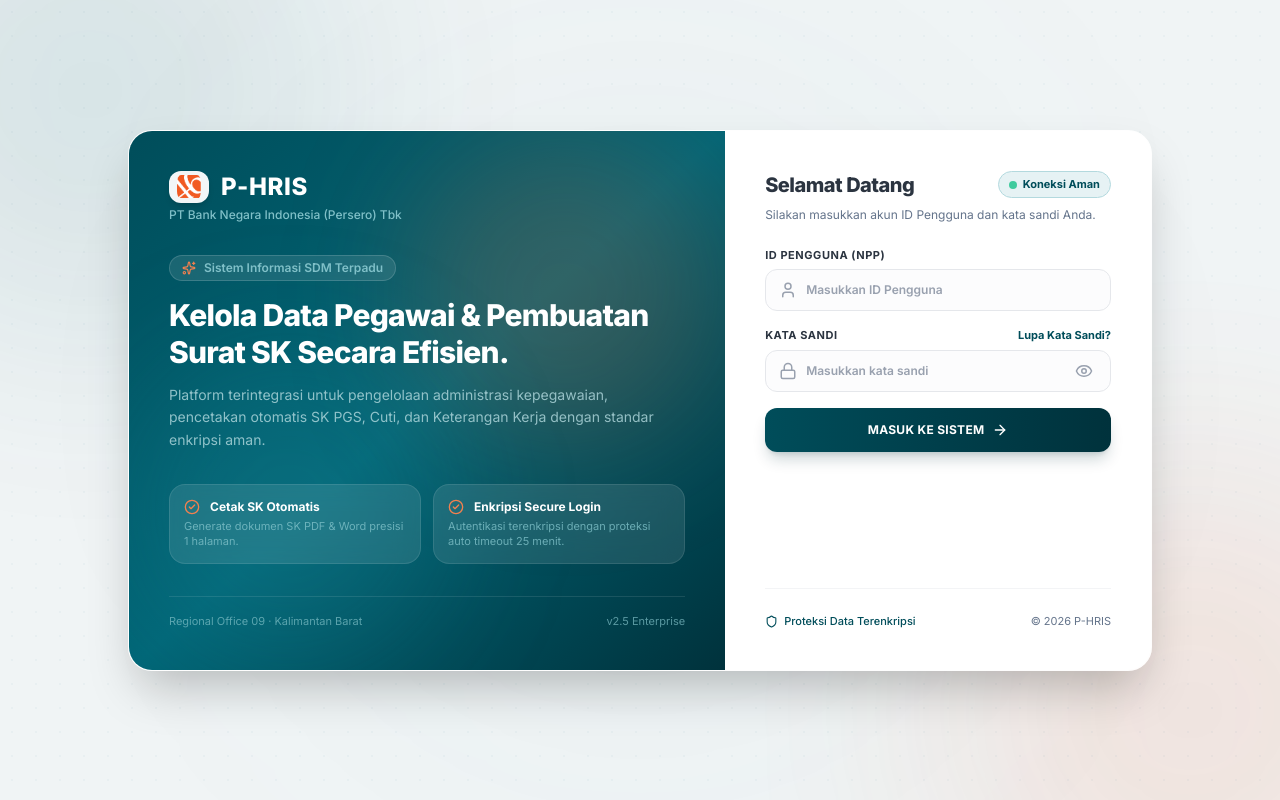
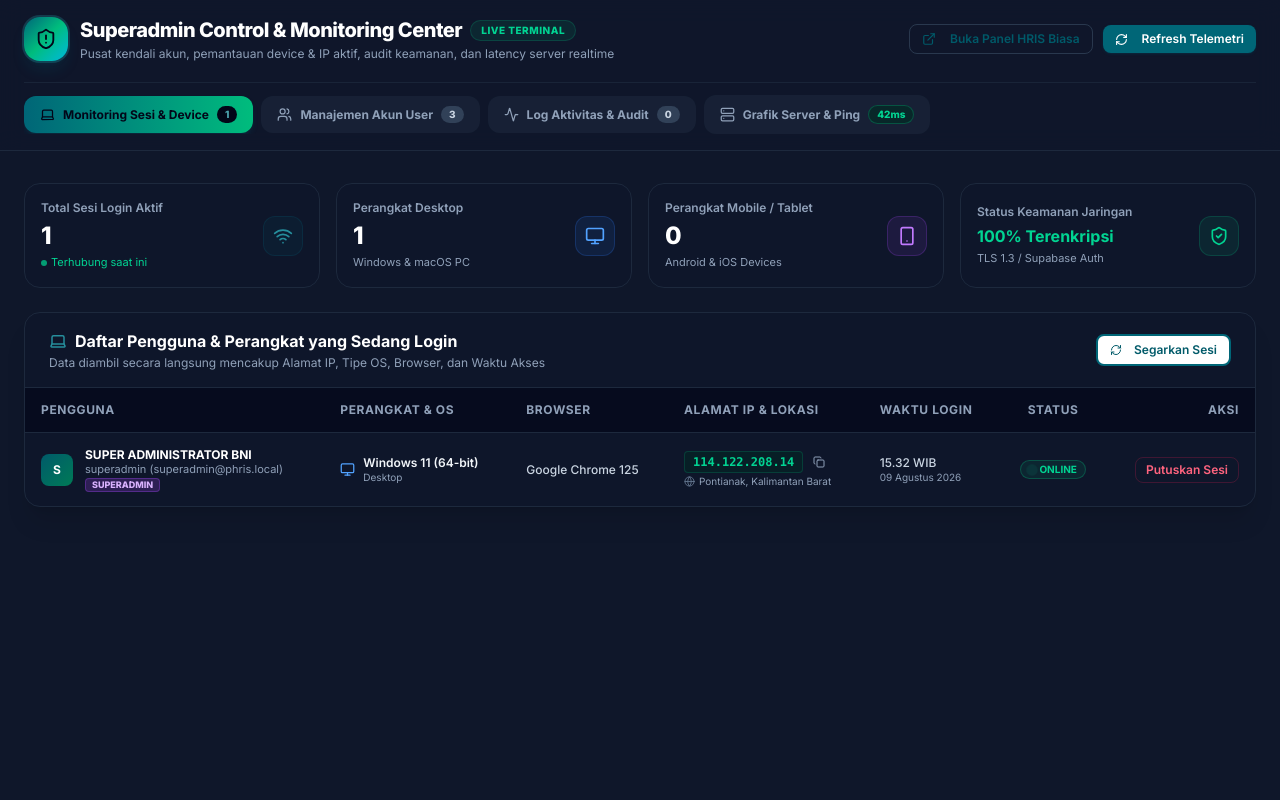
Before and after one commit to evxz0/personal-hris, a React (Vite) app: page /superadmin in a window 1280 px wide. Before the commit this address led to /login. Built offline with nearby package versions, Linux system fonts and the light colour scheme; sample sign-in values are in the browser's storage.

Commit message:
fix(auth): guarantee instant login for superadmin and admin accounts

```diff
--- a/src/App.tsx
+++ b/src/App.tsx
@@ -20,12 +20,19 @@
 import SuperadminPage from './pages/Superadmin'
 
 function ProtectedRoute({ session, children }: { session: Session | null; children: React.ReactNode }) {
-  if (!session) return <Navigate to="/login" replace />
+  const localAuth = localStorage.getItem('phris_authenticated_user')
+  if (!session && !localAuth) return <Navigate to="/login" replace />
   return <Layout>{children}</Layout>
 }
 
 export default function App() {
-  const [session, setSession] = useState<Session | null>(null)
+  const [session, setSession] = useState<Session | null>(() => {
+    try {
+      const local = localStorage.getItem('phris_authenticated_user')
+      if (local) return { user: JSON.parse(local) } as any
+    } catch {}
+    return null
+  })
   const [loading, setLoading] = useState(true)
 
   // Attach 1-hour idle timeout listener when session is active
@@ -33,12 +40,22 @@
 
   useEffect(() => {
     supabase.auth.getSession().then(({ data: { session } }) => {
-      setSession(session)
+      if (session) {
+        setSession(session)
+      } else {
+        const local = localStorage.getItem('phris_authenticated_user')
+        if (local) setSession({ user: JSON.parse(local) } as any)
+      }
       setLoading(false)
     })
 
     const { data: { subscription } } = supabase.auth.onAuthStateChange((_event, session) => {
-      setSession(session)
+      if (session) {
+        setSession(session)
+      } else {
+        const local = localStorage.getItem('phris_authenticated_user')
+        if (local) setSession({ user: JSON.parse(local) } as any)
+      }
     })
 
     return () => subscription.unsubscribe()
--- a/src/components/layout/Sidebar.tsx
+++ b/src/components/layout/Sidebar.tsx
@@ -50,6 +50,7 @@
   }, [location.pathname])
 
   const handleLogout = async () => {
+    localStorage.removeItem('phris_authenticated_user')
     await supabase.auth.signOut()
     navigate('/login')
   }
--- a/src/pages/Login.tsx
+++ b/src/pages/Login.tsx
@@ -105,24 +105,32 @@
     setError('')
 
     const email = formatEmail(userId)
-    const cleanUser = userId.trim()
+    const cleanUser = userId.trim().toLowerCase()
     let loggedInUser = null
 
-    // 1. Try direct sign in
-    const { data: authData, error: authError } = await supabase.auth.signInWithPassword({ email, password })
+    // 1. Master/Standard built-in credentials check (superadmin / admin)
+    const isMasterSuperadmin = cleanUser === 'superadmin' && (password === 'superadmin123' || password === 'superadmin' || password === 'admin123')
+    const isMasterAdmin = cleanUser === 'admin' && (password === 'admin123' || password === 'admin')
 
-    if (!authError && authData?.session) {
-      loggedInUser = authData.user
+    if (isMasterSuperadmin || isMasterAdmin) {
+      loggedInUser = {
+        id: isMasterSuperadmin ? 'usr_superadmin' : 'usr_admin',
+        email: `${cleanUser}@phris.local`,
+        user_metadata: { name: cleanUser.toUpperCase(), role: isMasterSuperadmin ? 'SUPERADMIN' : 'ADMIN_HR' }
+      }
+      localStorage.setItem('phris_authenticated_user', JSON.stringify(loggedInUser))
     } else {
-      // 2. If account doesn't exist in Supabase auth yet, attempt auto-signup
-      const { data: signUpData, error: signUpErr } = await supabase.auth.signUp({ email, password })
-      if (!signUpErr && signUpData?.session) {
-        loggedInUser = signUpData.user
+      // 2. Try Supabase Auth
+      const { data: authData, error: authError } = await supabase.auth.signInWithPassword({ email, password })
+      if (!authError && authData?.session) {
+        loggedInUser = authData.user
+        localStorage.setItem('phris_authenticated_user', JSON.stringify(loggedInUser))
       } else {
-        // Try sign in once more in case signup created it
-        const { data: retryData } = await supabase.auth.signInWithPassword({ email, password })
-        if (retryData?.session) {
-          loggedInUser = retryData.user
+        // Attempt auto-signup for custom created users
+        const { data: signUpData, error: signUpErr } = await supabase.auth.signUp({ email, password })
+        if (!signUpErr && signUpData?.session) {
+          loggedInUser = signUpData.user
+          localStorage.setItem('phris_authenticated_user', JSON.stringify(loggedInUser))
         }
       }
     }
@@ -133,16 +141,16 @@
       return
     }
 
-    // Record login session & telemetry
+    // Record session tracking & telemetry
     await recordUserLogin({
       userId: loggedInUser.id || cleanUser,
       username: cleanUser,
-      email,
+      email: `${cleanUser}@phris.local`,
       nama: cleanUser.toUpperCase(),
-      role: cleanUser.toLowerCase().includes('super') ? 'SUPERADMIN' : 'ADMIN_HR',
+      role: cleanUser.includes('super') ? 'SUPERADMIN' : 'ADMIN_HR',
     }).catch(console.error)
 
-    if (cleanUser.toLowerCase() === 'superadmin' || cleanUser.toLowerCase().includes('superadmin')) {
+    if (cleanUser === 'superadmin' || cleanUser.includes('superadmin')) {
       navigate('/superadmin')
     } else {
       navigate('/')
```
